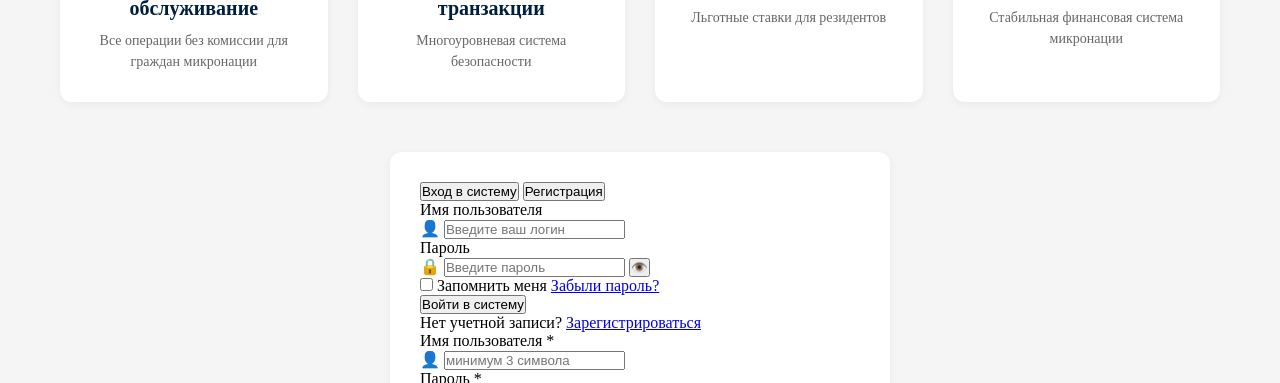
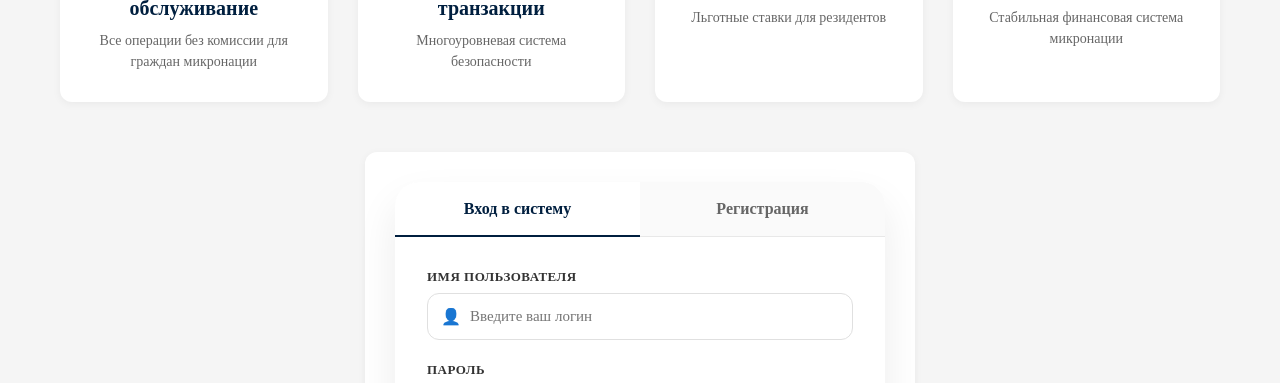
Before and after one commit to republiccommonwealthofficial/micronation-bank, a website: page public/index.html in a window 1280 px wide. Shown: the part 515-898 px from the top of the page. Drawn offline with Linux system fonts and the light colour scheme; no server answers.

Commit message:
Update style.css

```diff
--- a/public/style.css
+++ b/public/style.css
@@ -768,3 +768,325 @@ body {
         margin-left: 0;
     }
 }
+/* НОВЫЕ СТИЛИ ДЛЯ ОКНА ВХОДА/РЕГИСТРАЦИИ */
+
+.auth-panel {
+    max-width: 550px;
+    margin: 0 auto 40px;
+}
+
+.auth-card {
+    background: white;
+    border-radius: 24px;
+    box-shadow: 0 20px 40px rgba(0, 0, 0, 0.08);
+    overflow: hidden;
+    transition: transform 0.3s ease, box-shadow 0.3s ease;
+}
+
+.auth-card:hover {
+    box-shadow: 0 25px 45px rgba(0, 0, 0, 0.12);
+}
+
+.auth-header {
+    display: flex;
+    border-bottom: 1px solid #e8e8e8;
+    background: #fafafa;
+}
+
+.auth-tab-btn {
+    flex: 1;
+    padding: 18px 20px;
+    background: none;
+    border: none;
+    font-size: 16px;
+    font-weight: 600;
+    font-family: 'Times New Roman', Times, serif;
+    color: #666;
+    cursor: pointer;
+    transition: all 0.3s ease;
+    position: relative;
+}
+
+.auth-tab-btn:hover {
+    color: #001f3f;
+    background: #f5f5f5;
+}
+
+.auth-tab-btn.active {
+    color: #001f3f;
+    background: white;
+}
+
+.auth-tab-btn.active::after {
+    content: '';
+    position: absolute;
+    bottom: -1px;
+    left: 0;
+    right: 0;
+    height: 2px;
+    background: #001f3f;
+}
+
+.auth-form-container {
+    display: none;
+    padding: 32px;
+    animation: fadeInUp 0.4s ease;
+}
+
+.auth-form-container.active {
+    display: block;
+}
+
+@keyframes fadeInUp {
+    from {
+        opacity: 0;
+        transform: translateY(15px);
+    }
+    to {
+        opacity: 1;
+        transform: translateY(0);
+    }
+}
+
+.form-group {
+    margin-bottom: 22px;
+}
+
+.form-group label {
+    display: block;
+    margin-bottom: 8px;
+    font-size: 13px;
+    font-weight: 600;
+    color: #333;
+    text-transform: uppercase;
+    letter-spacing: 0.5px;
+}
+
+.input-wrapper {
+    position: relative;
+    display: flex;
+    align-items: center;
+}
+
+.input-icon {
+    position: absolute;
+    left: 14px;
+    font-size: 16px;
+    color: #999;
+    pointer-events: none;
+}
+
+.input-wrapper input {
+    width: 100%;
+    padding: 14px 14px 14px 42px;
+    border: 1px solid #e0e0e0;
+    border-radius: 12px;
+    font-size: 15px;
+    font-family: 'Times New Roman', Times, serif;
+    transition: all 0.3s ease;
+    background: white;
+}
+
+.input-wrapper input:focus {
+    outline: none;
+    border-color: #001f3f;
+    box-shadow: 0 0 0 3px rgba(0, 31, 63, 0.1);
+}
+
+.password-toggle {
+    position: absolute;
+    right: 14px;
+    background: none;
+    border: none;
+    cursor: pointer;
+    font-size: 16px;
+    color: #999;
+    padding: 0;
+    transition: color 0.3s;
+}
+
+.password-toggle:hover {
+    color: #001f3f;
+}
+
+.form-row-2 {
+    display: grid;
+    grid-template-columns: 1fr 1fr;
+    gap: 16px;
+}
+
+.form-options {
+    display: flex;
+    justify-content: space-between;
+    align-items: center;
+    margin-bottom: 24px;
+    font-size: 14px;
+}
+
+.checkbox-label {
+    display: flex;
+    align-items: center;
+    gap: 8px;
+    cursor: pointer;
+    color: #666;
+}
+
+.checkbox-label input[type="checkbox"] {
+    width: 16px;
+    height: 16px;
+    cursor: pointer;
+}
+
+.forgot-link {
+    color: #001f3f;
+    text-decoration: none;
+    font-size: 13px;
+    transition: opacity 0.3s;
+}
+
+.forgot-link:hover {
+    text-decoration: underline;
+    opacity: 0.8;
+}
+
+.form-hint {
+    display: block;
+    margin-top: 6px;
+    font-size: 11px;
+    color: #999;
+}
+
+.auth-submit-btn {
+    width: 100%;
+    padding: 14px;
+    background: #001f3f;
+    color: white;
+    border: none;
+    border-radius: 12px;
+    font-size: 16px;
+    font-weight: 600;
+    font-family: 'Times New Roman', Times, serif;
+    cursor: pointer;
+    transition: all 0.3s ease;
+    margin-bottom: 20px;
+}
+
+.auth-submit-btn:hover {
+    background: #002b4f;
+    transform: translateY(-1px);
+    box-shadow: 0 4px 12px rgba(0, 31, 63, 0.2);
+}
+
+.auth-submit-btn:active {
+    transform: translateY(0);
+}
+
+.auth-footer {
+    text-align: center;
+    padding-top: 16px;
+    border-top: 1px solid #e8e8e8;
+    font-size: 14px;
+    color: #666;
+}
+
+.auth-footer a {
+    color: #001f3f;
+    text-decoration: none;
+    font-weight: 600;
+}
+
+.auth-footer a:hover {
+    text-decoration: underline;
+}
+
+/* Панель приветствия после входа */
+.welcome-panel {
+    max-width: 500px;
+    margin: 0 auto;
+}
+
+.welcome-card {
+    background: white;
+    border-radius: 24px;
+    padding: 40px;
+    text-align: center;
+    box-shadow: 0 20px 40px rgba(0, 0, 0, 0.08);
+}
+
+.welcome-icon {
+    font-size: 48px;
+    margin-bottom: 16px;
+}
+
+.welcome-card h2 {
+    color: #001f3f;
+    margin-bottom: 20px;
+    font-size: 24px;
+}
+
+.welcome-card p {
+    color: #666;
+    margin-bottom: 12px;
+}
+
+.welcome-balance {
+    font-size: 42px;
+    font-weight: bold;
+    color: #001f3f;
+    margin: 20px 0;
+}
+
+.welcome-balance .currency {
+    font-size: 16px;
+    font-weight: normal;
+    color: #666;
+    margin-left: 8px;
+}
+
+.welcome-actions {
+    display: flex;
+    gap: 12px;
+    justify-content: center;
+    flex-wrap: wrap;
+    margin-top: 24px;
+}
+
+/* Адаптивность */
+@media (max-width: 640px) {
+    .auth-form-container {
+        padding: 24px;
+    }
+
+    .form-row-2 {
+        grid-template-columns: 1fr;
+        gap: 0;
+    }
+
+    .auth-tab-btn {
+        padding: 14px 16px;
+        font-size: 14px;
+    }
+
+    .welcome-card {
+        padding: 28px;
+    }
+
+    .welcome-balance {
+        font-size: 32px;
+    }
+
+    .welcome-actions {
+        flex-direction: column;
+    }
+
+    .welcome-actions .btn {
+        width: 100%;
+    }
+}
+
+/* Стили для уведомлений */
+.alert.info {
+    border-left-color: #17a2b8;
+    background: #e1f3f8;
+    color: #0c5460;
+}
```
